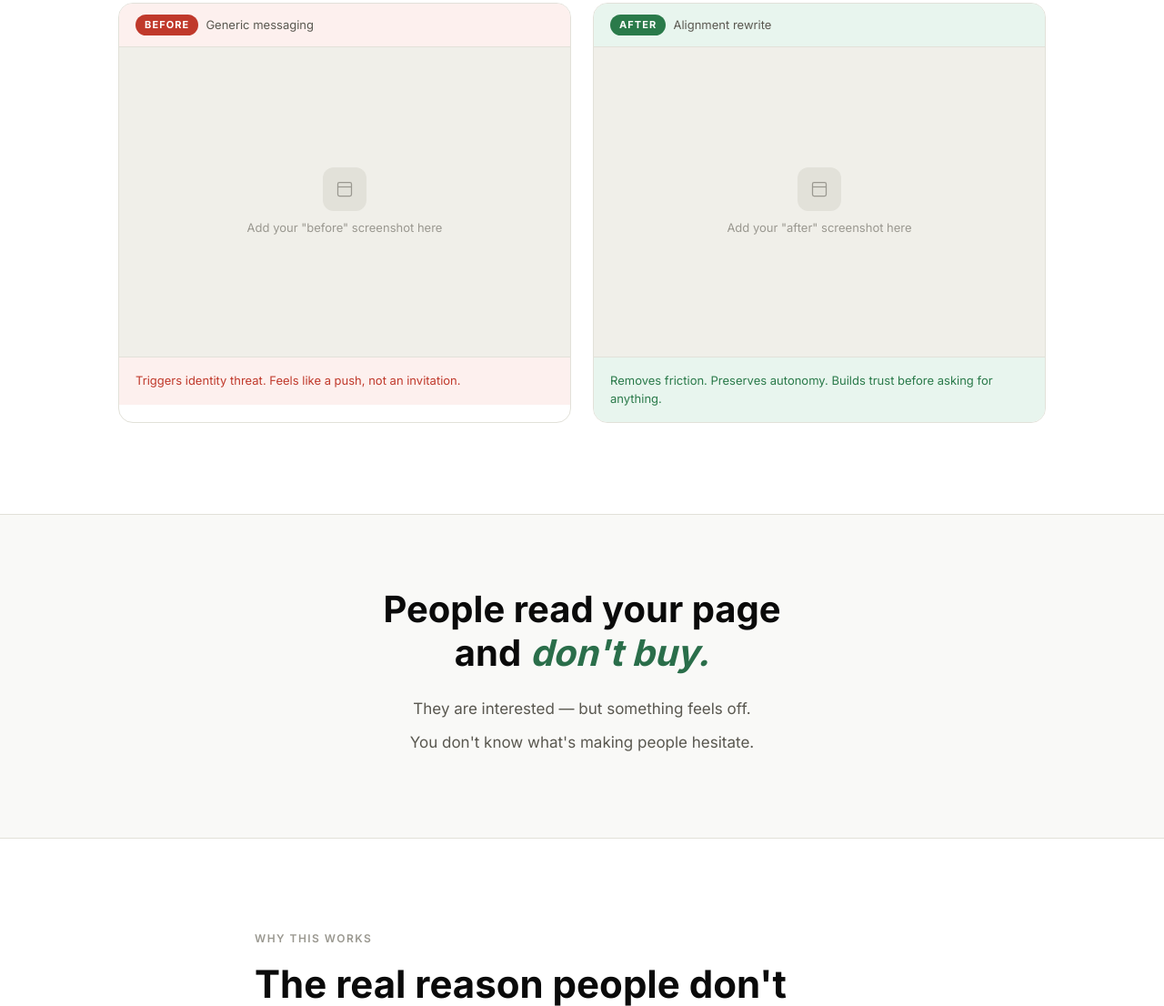
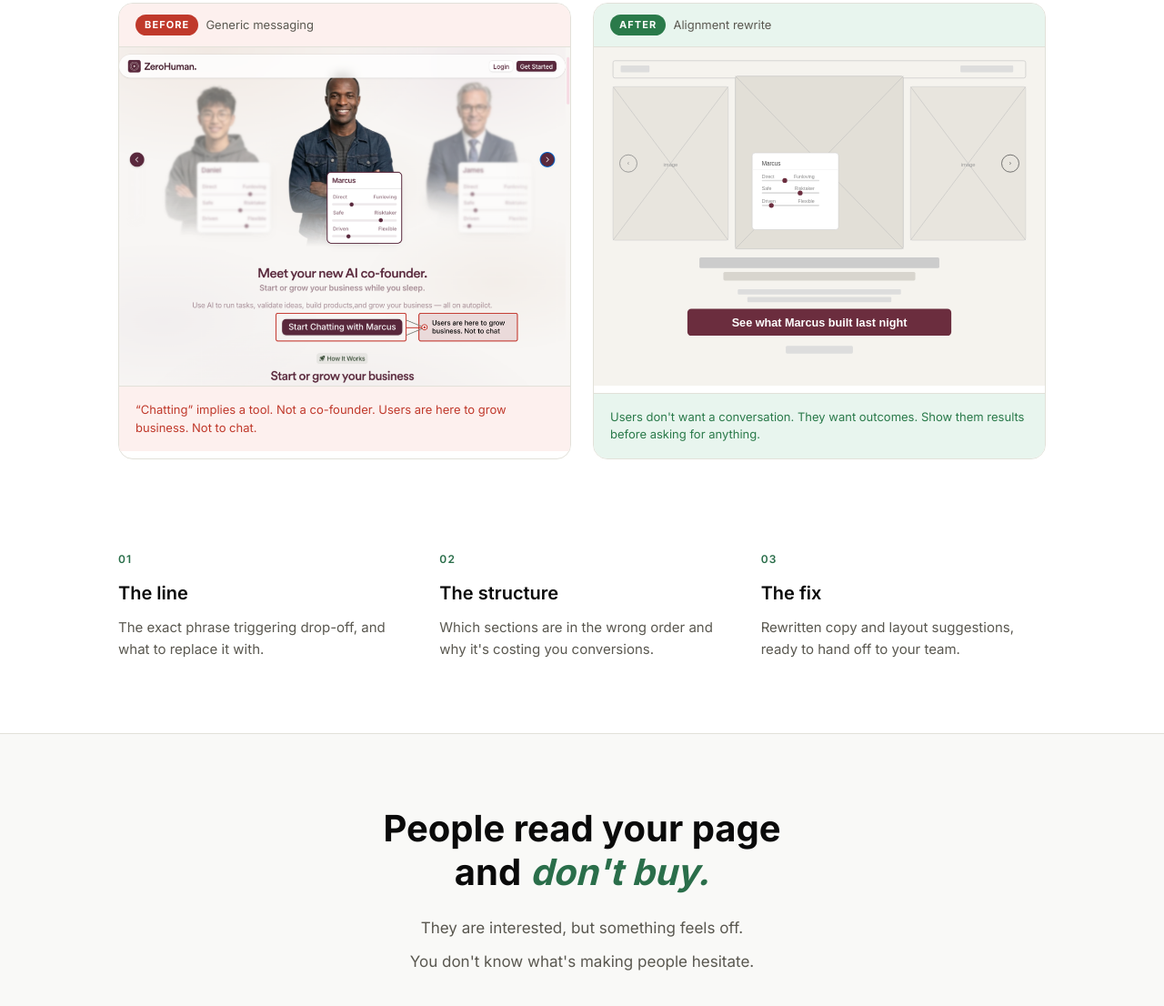
Before and after one commit to domi7032/alignment-tob, a plain HTML site: page index.html in a window 1280 px wide. Shown: the part 1203-2309 px from the top of the page at 91% size. Drawn offline with Linux system fonts and the light colour scheme; a script that the page names is missing.

Commit message:
add before/after, value props, nav tally link

```diff
--- a/index.html
+++ b/index.html
@@ -252,6 +252,40 @@
       margin-bottom: 16px;
     }
 
+    .value-props {
+  padding: 0px 40px 80px;
+  max-width: 1100px;
+  margin: 0 auto;
+}
+
+.vp-grid {
+  display: grid;
+  grid-template-columns: repeat(3, 1fr);
+  gap: 40px;
+}
+
+.vp-number {
+  font-size: 12px;
+  font-weight: 600;
+  color: var(--accent);
+  letter-spacing: 0.1em;
+  display: block;
+  margin-bottom: 12px;
+}
+
+.vp-title {
+  font-size: 20px;
+  font-weight: 600;
+  margin-bottom: 10px;
+  color: var(--black);
+}
+
+.vp-desc {
+  font-size: 15px;
+  color: var(--gray-600);
+  line-height: 1.6;
+}
+
     .section-sub { font-size: 17px; color: var(--gray-600); max-width: 560px; margin-bottom: 56px; }
 
     .ba-grid { display: grid; grid-template-columns: 1fr 1fr; gap: 24px; }
@@ -476,7 +510,7 @@
 
   <nav>
     <a href="/" class="nav-logo">Alignment</a>
-    <a href="#waitlist" class="nav-cta">Get early access</a>
+    <a href="" class="nav-cta" data-tally-open="q4YYO2" data-tally-emoji-text="👋" data-tally-emoji-animation="wave">Get early access</a>
   </nav>
 
   <section class="hero" id="waitlist">
@@ -515,34 +549,99 @@
           <span class="ba-tag">Before</span>
           <span class="ba-card-label">Generic messaging</span>
         </div>
-        <div class="ba-screenshot-placeholder">
-          <div class="placeholder-icon">
-            <svg width="20" height="20" viewBox="0 0 24 24" fill="none" stroke="#9a9890" stroke-width="1.5"><rect x="3" y="3" width="18" height="18" rx="2"/><path d="M3 9h18"/></svg>
-          </div>
-          <p class="placeholder-text">Add your "before" screenshot here</p>
-        </div>
-        <div class="ba-annotation">Triggers identity threat. Feels like a push, not an invitation.</div>
+        <img src="before.png" alt="Before" style="width:100%; display:block; aspect-ratio:4/3; object-fit:contain;">
+        <div class="ba-annotation">“Chatting” implies a tool. Not a co-founder. Users are here to grow business. Not to chat.</div>
       </div>
       <div class="ba-card after">
         <div class="ba-card-header">
           <span class="ba-tag">After</span>
           <span class="ba-card-label">Alignment rewrite</span>
         </div>
-        <div class="ba-screenshot-placeholder">
-          <div class="placeholder-icon">
-            <svg width="20" height="20" viewBox="0 0 24 24" fill="none" stroke="#9a9890" stroke-width="1.5"><rect x="3" y="3" width="18" height="18" rx="2"/><path d="M3 9h18"/></svg>
-          </div>
-          <p class="placeholder-text">Add your "after" screenshot here</p>
-        </div>
-        <div class="ba-annotation">Removes friction. Preserves autonomy. Builds trust before asking for anything.</div>
+        <svg viewBox="0 0 940 705" xmlns="http://www.w3.org/2000/svg" style="width:100%;background:#f5f3ee;font-family:'DM Sans',sans-serif;">
+
+  <rect width="940" height="705" fill="#f5f3ee"/>
+
+  <rect x="40" y="28" width="860" height="36" rx="4" fill="none" stroke="#bbb" stroke-width="1"/>
+  <rect x="56" y="38" width="60" height="14" rx="2" fill="#ddd"/>
+  <rect x="764" y="38" width="110" height="14" rx="2" fill="#ddd"/>
+
+  <rect x="40" y="82" width="240" height="320" rx="4" fill="#e8e5de" stroke="#ccc" stroke-width="1"/>
+  <line x1="40" y1="82" x2="280" y2="402" stroke="#bbb" stroke-width="1"/>
+  <line x1="280" y1="82" x2="40" y2="402" stroke="#bbb" stroke-width="1"/>
+  <text x="160" y="248" text-anchor="middle" font-size="11" fill="#999">image</text>
+
+  <rect x="295" y="60" width="350" height="360" rx="4" fill="#e2dfd7" stroke="#bbb" stroke-width="1"/>
+  <line x1="295" y1="60" x2="645" y2="420" stroke="#bbb" stroke-width="1"/>
+  <line x1="645" y1="60" x2="295" y2="420" stroke="#bbb" stroke-width="1"/>
+  <text x="470" y="246" text-anchor="middle" font-size="11" fill="#999">image</text>
+
+  <rect x="660" y="82" width="240" height="320" rx="4" fill="#e8e5de" stroke="#ccc" stroke-width="1"/>
+  <line x1="660" y1="82" x2="900" y2="402" stroke="#bbb" stroke-width="1"/>
+  <line x1="900" y1="82" x2="660" y2="402" stroke="#bbb" stroke-width="1"/>
+  <text x="780" y="248" text-anchor="middle" font-size="11" fill="#999">image</text>
+
+  <circle cx="72" cy="242" r="18" fill="none" stroke="#888" stroke-width="1.5"/>
+  <text x="72" y="247" text-anchor="middle" font-size="13" fill="#888">‹</text>
+  <circle cx="868" cy="242" r="18" fill="none" stroke="#555" stroke-width="1.5"/>
+  <text x="868" y="247" text-anchor="middle" font-size="13" fill="#555">›</text>
+
+  <rect x="330" y="220" width="180" height="160" rx="6" fill="white" stroke="#ccc" stroke-width="1"/>
+  <text x="350" y="246" font-size="12" font-weight="500" fill="#444">Marcus</text>
+  <line x1="330" y1="255" x2="510" y2="255" stroke="#eee" stroke-width="1"/>
+  <text x="350" y="272" font-size="10" fill="#888">Direct</text>
+  <text x="460" y="272" font-size="10" fill="#888" text-anchor="end">Funloving</text>
+  <rect x="350" y="276" width="120" height="3" rx="1.5" fill="#ddd"/>
+  <circle cx="398" cy="277.5" r="5" fill="#6b2d3e"/>
+  <text x="350" y="298" font-size="10" fill="#888">Safe</text>
+  <text x="460" y="298" font-size="10" fill="#888" text-anchor="end">Risktaker</text>
+  <rect x="350" y="302" width="120" height="3" rx="1.5" fill="#ddd"/>
+  <circle cx="430" cy="303.5" r="5" fill="#6b2d3e"/>
+  <text x="350" y="324" font-size="10" fill="#888">Driven</text>
+  <text x="460" y="324" font-size="10" fill="#888" text-anchor="end">Flexible</text>
+  <rect x="350" y="328" width="120" height="3" rx="1.5" fill="#ddd"/>
+  <circle cx="370" cy="329.5" r="5" fill="#6b2d3e"/>
+
+  <rect x="220" y="438" width="500" height="22" rx="3" fill="#ccc"/>
+  <rect x="270" y="468" width="400" height="18" rx="3" fill="#d8d5ce"/>
+
+  <rect x="300" y="504" width="340" height="11" rx="2" fill="#ddd"/>
+  <rect x="320" y="520" width="300" height="11" rx="2" fill="#ddd"/>
+
+  <rect x="195" y="545" width="550" height="56" rx="8" fill="#6b2d3e"/>
+  <text x="470" y="581" text-anchor="middle" font-size="24" font-weight="700" fill="white">See what Marcus built last night</text>
+
+  <rect x="400" y="622" width="140" height="16" rx="3" fill="#ddd"/>
+
+</svg>
+        <div class="ba-annotation">Users don't want a conversation. They want outcomes. Show them results before asking for anything.</div>
       </div>
     </div>
   </section>
 
+  <section class="value-props">
+  <div class="vp-grid">
+    <div class="vp-item">
+      <span class="vp-number">01</span>
+      <h3 class="vp-title">The line</h3>
+      <p class="vp-desc">The exact phrase triggering drop-off, and what to replace it with.</p>
+    </div>
+    <div class="vp-item">
+      <span class="vp-number">02</span>
+      <h3 class="vp-title">The structure</h3>
+      <p class="vp-desc">Which sections are in the wrong order and why it's costing you conversions.</p>
+    </div>
+    <div class="vp-item">
+      <span class="vp-number">03</span>
+      <h3 class="vp-title">The fix</h3>
+      <p class="vp-desc">Rewritten copy and layout suggestions, ready to hand off to your team.</p>
+    </div>
+  </div>
+</section>
+
   <section class="pain">
     <div class="pain-inner">
       <h2>People read your page<br>and <em>don't buy.</em></h2>
-      <p>They are interested — but something feels off.</p>
+      <p>They are interested, but something feels off.</p>
       <p>You don't know what's making people hesitate.</p>
     </div>
   </section>
```
Also changed, not shown: before.png (added), 1 other file.
